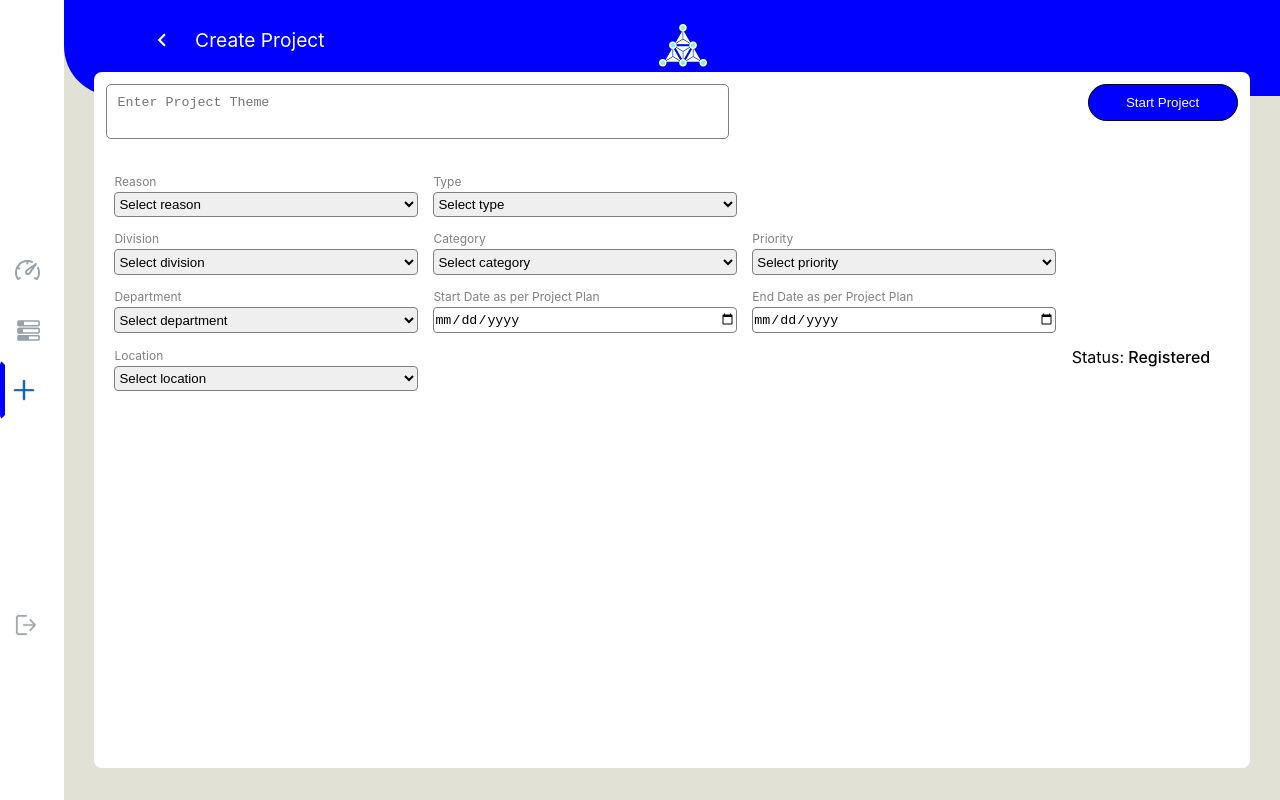
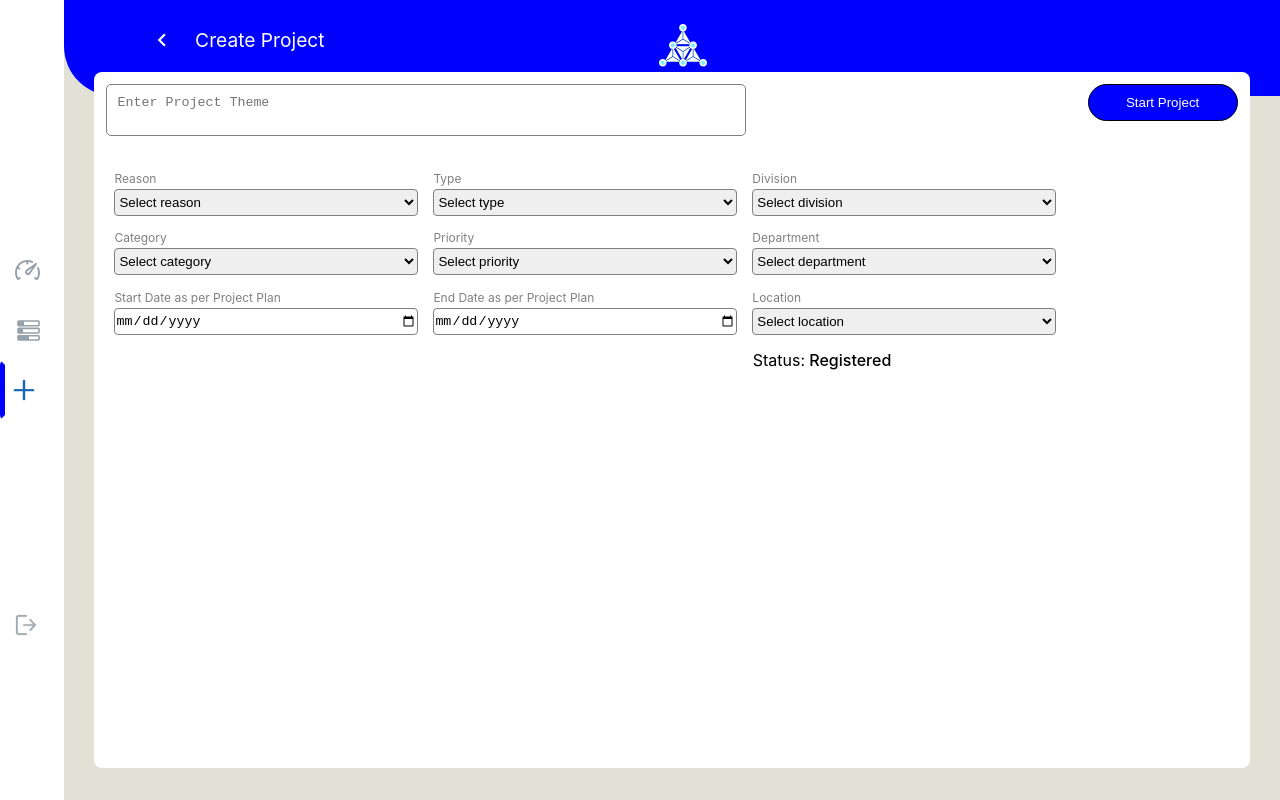
Before and after one commit to labbucode/dashboard, a React (Create React App) app: page /dashboard/createproject in a window 1280 px wide. Built offline with nearby package versions, Linux system fonts and the light colour scheme.

Commit message:
error msg done

```diff
--- a/src/component/CreateProjectContainer.css
+++ b/src/component/CreateProjectContainer.css
@@ -23,7 +23,7 @@
     font-size: 12px;
 }
 .Project-Head-input{
-    width: 55%;
+    width: 50vw;
     border-radius: 5px;
     border: 1px solid gray;
     padding: 10px;
@@ -68,6 +68,7 @@
 
 .empty-error-msg{
     color: red;
+    font-size: 12px;
 }
 
 @media (max-width: 700px) {
--- a/src/component/CreateProjectContainer.js
+++ b/src/component/CreateProjectContainer.js
@@ -94,6 +94,7 @@ export default function CreateProjectContainer() {
       <div className='Project-Container'>
         <form onSubmit={handleSubmit}>
         <div className='Project-Head'>
+          <div>
             <textarea
             rows="2"
               className='Project-Head-input'
@@ -103,6 +104,7 @@ export default function CreateProjectContainer() {
               onChange={handleInputChange}
             />
             <div className='empty-error-msg'>{emptyError && formData.theme.length <= 0 &&  "Project Theme Required"}</div>
+           </div>
             <button className="Project-Head-btn" type="submit" disabled={isLoading} >
               {isLoading ? loadingText : 'Start Project'}
             </button>
@@ -141,8 +143,8 @@ export default function CreateProjectContainer() {
                 <option>External</option>
                 <option>Vendor</option>
               </select>
+            <div className='empty-error-msg'>{emptyError && formData.type.length <= 0 &&  "Project Type Required"}</div>
             </div>
-            <div className='empty-error-msg'>{emptyError && formData.type.length <= 0 &&  "Project Type Required"}</div>
             <div>
               <label htmlFor='division' className='label'>
                 Division
```
